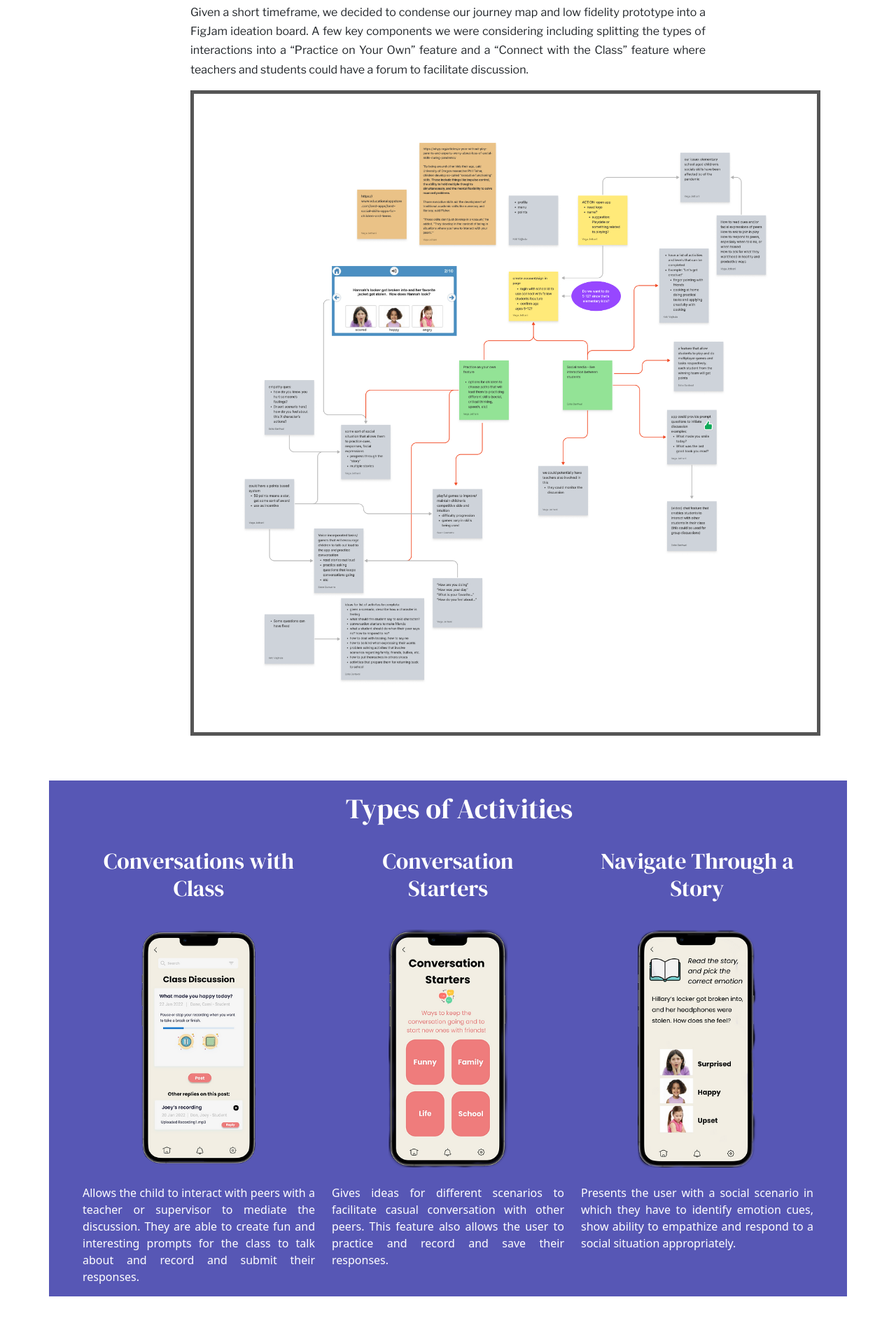
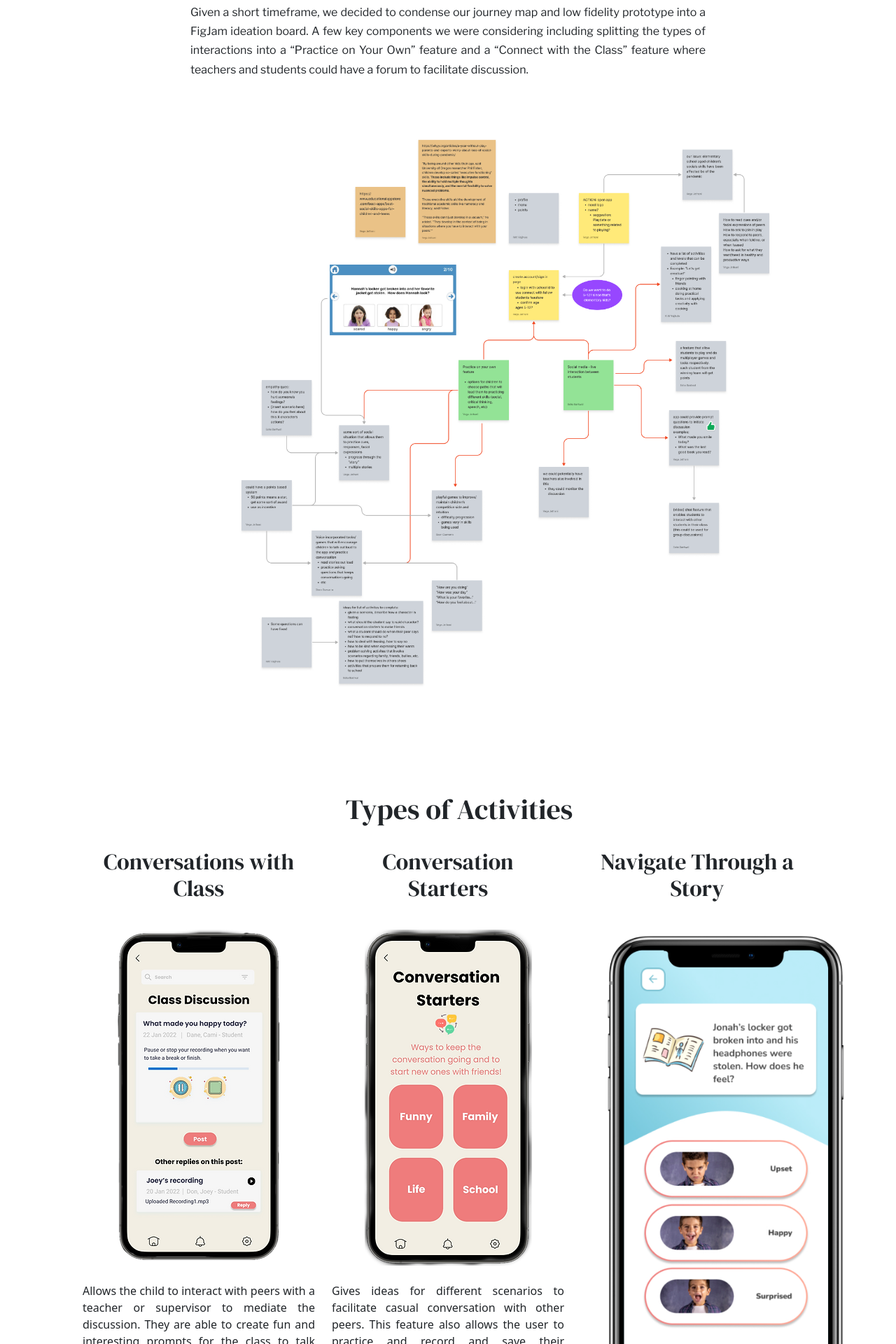
Before and after one commit to kvajjhula/kriti_portfolio, a React (Create React App) app: page /PlayDate in a window 1280 px wide. Shown: the part 2920-4840 px from the top of the page at 70% size. Built offline with nearby package versions, Linux system fonts and the light colour scheme.

Commit message:
center empathy img on playdate page and add nav-story img to playdate page

```diff
--- a/src/components/PlayDate.js
+++ b/src/components/PlayDate.js
@@ -119,7 +119,7 @@ export function PlayDate(props) {
                     </MDBCol>
                     <MDBCol md="4">
                         <h2>Navigate Through a Story</h2>
-                        <img src="../img/Playdate/nav-story.webp" />
+                        <img src="../img/Playdate/nav-story.png" />
                         <p className='act-types-playdate-desc'>Presents the user with a social scenario in which they have to identify emotion cues, show ability to empathize and respond to a social situation appropriately.</p>
                     </MDBCol>
                 </MDBRow>
--- a/src/index.css
+++ b/src/index.css
@@ -324,26 +324,26 @@ a:link {
 .activity-types-playdate {
   padding-left: 3rem !important;
   padding-right: 3rem !important;
-  background-color: #5757b5;
+  /* background-color: #5757b5; */
   text-align: center;
 }
 
 .activity-types-playdate img {
-  max-width: 175px;
-  max-height: 340px;
+  max-width: 35000px;
+  max-height: 700px;
   margin: 1.5rem;
 }
 
 .activity-types-playdate h1,
 .activity-types-playdate h2 {
-  color: white;
+  /* color: white; */
   font-family: 'DM Serif Display', serif;
   margin: 1rem;
 }
 
 .act-types-playdate-desc {
   text-align: justify;
-  color: white;
+  /* color: white; */
 }
 
 
@@ -498,12 +498,12 @@ a:link {
   text-align: center;
 }
 
-/* #empathize-img {
+#empathize-img {
   text-align: center;
-} */
+}
 
 #empathize-img img {
-  border: 5px solid #555;
+  /* border: 5px solid #555; */
   /* max-width: 400px; */
 }
 
```
Also changed, not shown: public/img/Playdate/nav-story-old.webp (renamed from public/img/Playdate/nav-story.webp), public/img/Playdate/nav-story.png (added).
